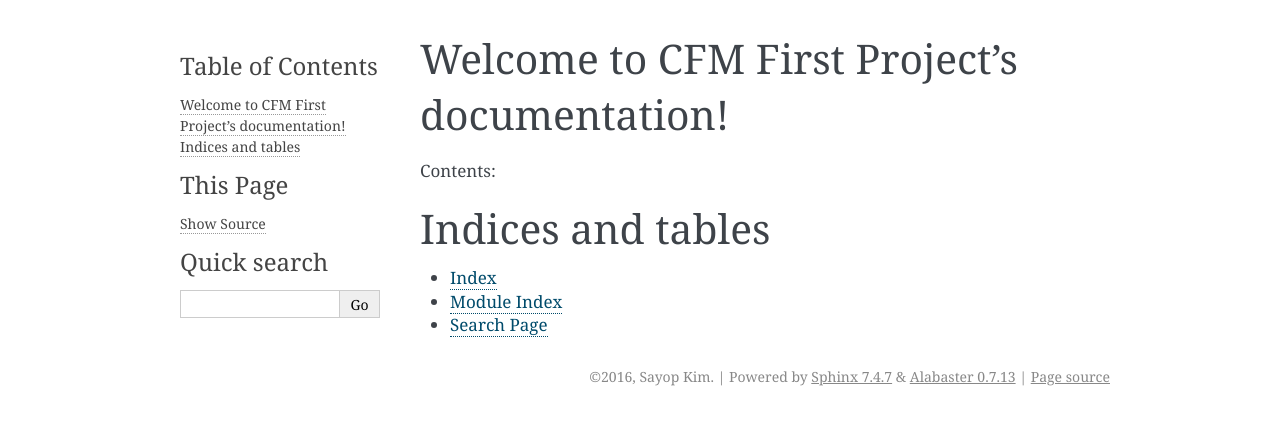
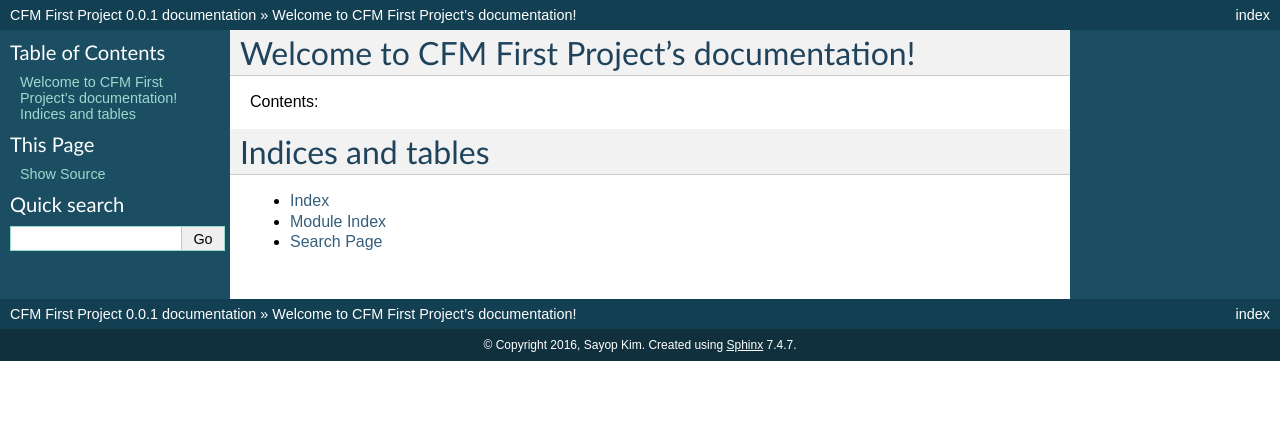
Before and after one commit to sayop/CFM01, a Sphinx documentation site: the page built from doc/source/index.rst, in a window 1280 px wide. Shown: the top 425 px of the page. Built offline with Sphinx 7.4.7, drawn with Linux system fonts in a browser that asks for light colours.

Commit message:
changed sphinx format

```diff
--- a/doc/source/conf.py
+++ b/doc/source/conf.py
@@ -117,7 +117,7 @@ todo_include_todos = True
 
 # The theme to use for HTML and HTML Help pages.  See the documentation for
 # a list of builtin themes.
-html_theme = 'alabaster'
+html_theme = 'default'
 
 # Theme options are theme-specific and customize the look and feel of a theme
 # further.  For a list of options available for each theme, see the
```
Also changed, not shown: 6 other files.
